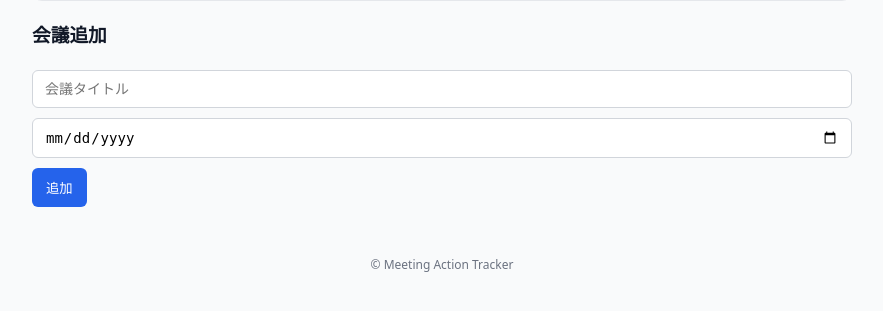
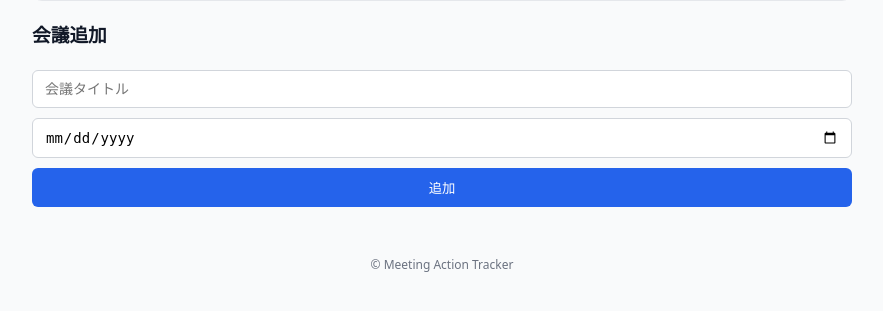
Before and after one commit to kn222-lab/meeting-action-tracker, a FastAPI app: page /ui/meetings in a window 1280 px wide. Shown: the part 238-549 px from the top of the page, without its empty margins (198-1081 px from the left). Run offline with FastAPI, Linux system fonts and the light colour scheme; data comes from the database, SQL or seed files in the repository.

Commit message:
Fix mobile form overflow and improve responsive layout

```diff
--- a/app/static/style.css
+++ b/app/static/style.css
@@ -88,6 +88,11 @@ input {
         min-width: 0;
         width: 100%;
     }
+}
+
+.form > * {
+  width: 100%;
+  max-width: 100%;
 }
 
 
```
